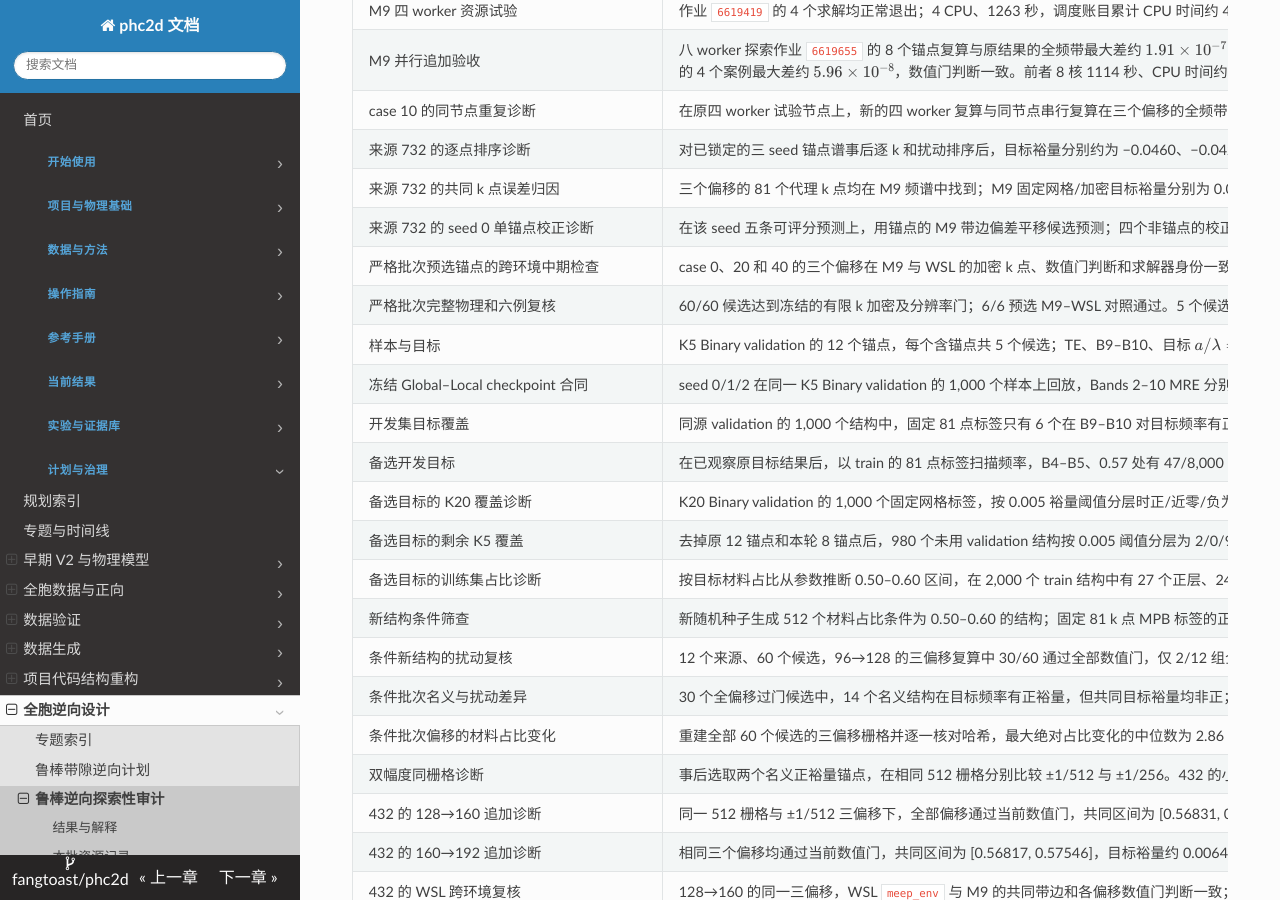
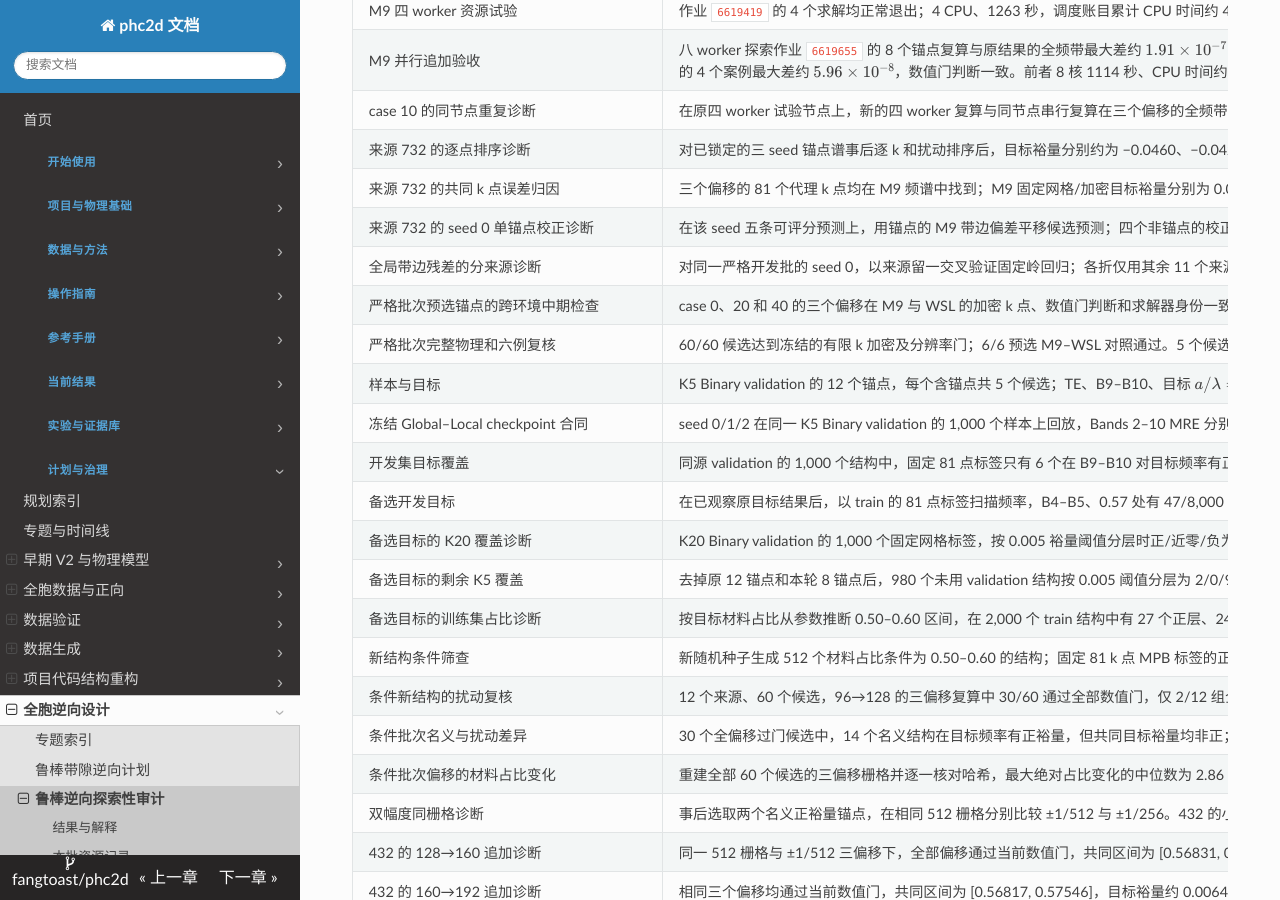
Before and after one commit to fangtoast/phc2d, an MkDocs documentation site: the page built from docs/results/inverse/鲁棒带隙逆向可用性审计.md, in a window 1280 px wide and 900 px high, scrolled down 539 px. Built offline with MkDocs 1.6.1, drawn with Linux system fonts in a browser that asks for light colours.

Commit message:
Document grouped edge calibration diagnostic

```diff
--- a/docs/results/inverse/鲁棒带隙逆向可用性审计.md
+++ b/docs/results/inverse/鲁棒带隙逆向可用性审计.md
@@ -44,6 +44,7 @@ source_artifacts:
 | 来源 732 的逐点排序诊断 | 对已锁定的三 seed 锚点谱事后逐 k 和扰动排序后，目标裕量分别约为 −0.0460、−0.0421、−0.0416；M9 加密结果为 0.05065 | 仅一个来源，代理使用固定 k 网格、MPB 使用加密带边；逐点排序仍未恢复该例正裕量，不能作为已验证修复，也不改变原始不可评分状态 |
 | 来源 732 的共同 k 点误差归因 | 三个偏移的 81 个代理 k 点均在 M9 频谱中找到；M9 固定网格/加密目标裕量分别为 0.05092/0.05065，三 seed 代理固定网格裕量分别为 −0.04605/−0.06248/−0.04156 | 仅一个事后诊断来源；该例的正负判断差异已经出现在共同 k 点上，并非单由加密造成。异常谱仅作诊断，不能作为有效预测；是否能通过局部校准或重新训练修复仍需独立实验 |
 | 来源 732 的 seed 0 单锚点校正诊断 | 在该 seed 五条可评分预测上，用锚点的 M9 带边偏差平移候选预测；四个非锚点的校正后裕量均为正。原始代理已选中 `threshold_minus`，其 M9 裕量约 0.05143，为四个邻域候选中最高；该候选校正后预测约 0.05241。[原始诊断](../../../runs/20261101/EXP-INV-007_preflight_202611011445/source732_seed0_posthoc_diagnostic.json) | 单来源、单 seed 的事后条件描述；锚点校正后的锚点值按构造吻合。原始代理与校正代理选中同一候选，不能据此声称校正改善了排序或通过 P2；本来源未纳入预选六例 WSL 复核 |
+| 全局带边残差的分来源诊断 | 对同一严格开发批的 seed 0，以来源留一交叉验证固定岭回归；各折仅用其余 11 个来源的边界数据拟合。12 来源等权的带边平均绝对误差由原始约 0.00549 变为校正后约 0.00718；相对同组均匀候选的平均物理裕量差分别约 0.03118 和 0.03122。[原始诊断](../../../runs/20261101/EXP-INV-007_preflight_202611011445/grouped_edge_calibration_posthoc_seed0.json) | 事后、单 seed 条件描述，未满足冻结的三 seed 共同资格规则；固定正则参数下该简单全局校正未改善边界误差，选择收益差很小且未给出不确定性。不能据此否定其他校准方法、推断总体性能或通过 P2 |
 | 严格批次预选锚点的跨环境中期检查 | case 0、20 和 40 的三个偏移在 M9 与 WSL 的加密 k 点、数值门判断和求解器身份一致；各自已保存频谱的最大绝对差为 0 | 三个锚点中期检查，不替代冻结的六例复核，也不单独证明数值门已通过或整个批次通过 |
 | 严格批次完整物理和六例复核 | 60/60 候选达到冻结的有限 k 加密及分辨率门；6/6 预选 M9–WSL 对照通过。5 个候选的目标共同裕量为正，全部来自来源 732 | 12 来源均保留，来源 732 的锚点在两个 seed 上带序异常，按共同规则导致三个 seed 均不可评分；全来源排序与统计门不可判定，P2 未通过。样本为条件分层开发批，不代表总体成功率或实际加工良率 |
 | 样本与目标 | K5 Binary validation 的 12 个锚点，每个含锚点共 5 个候选；TE、B9–B10、目标 $a/\lambda=0.83$ | 样本与频率在查看开发分布后确定，不是预注册测试 |
```
